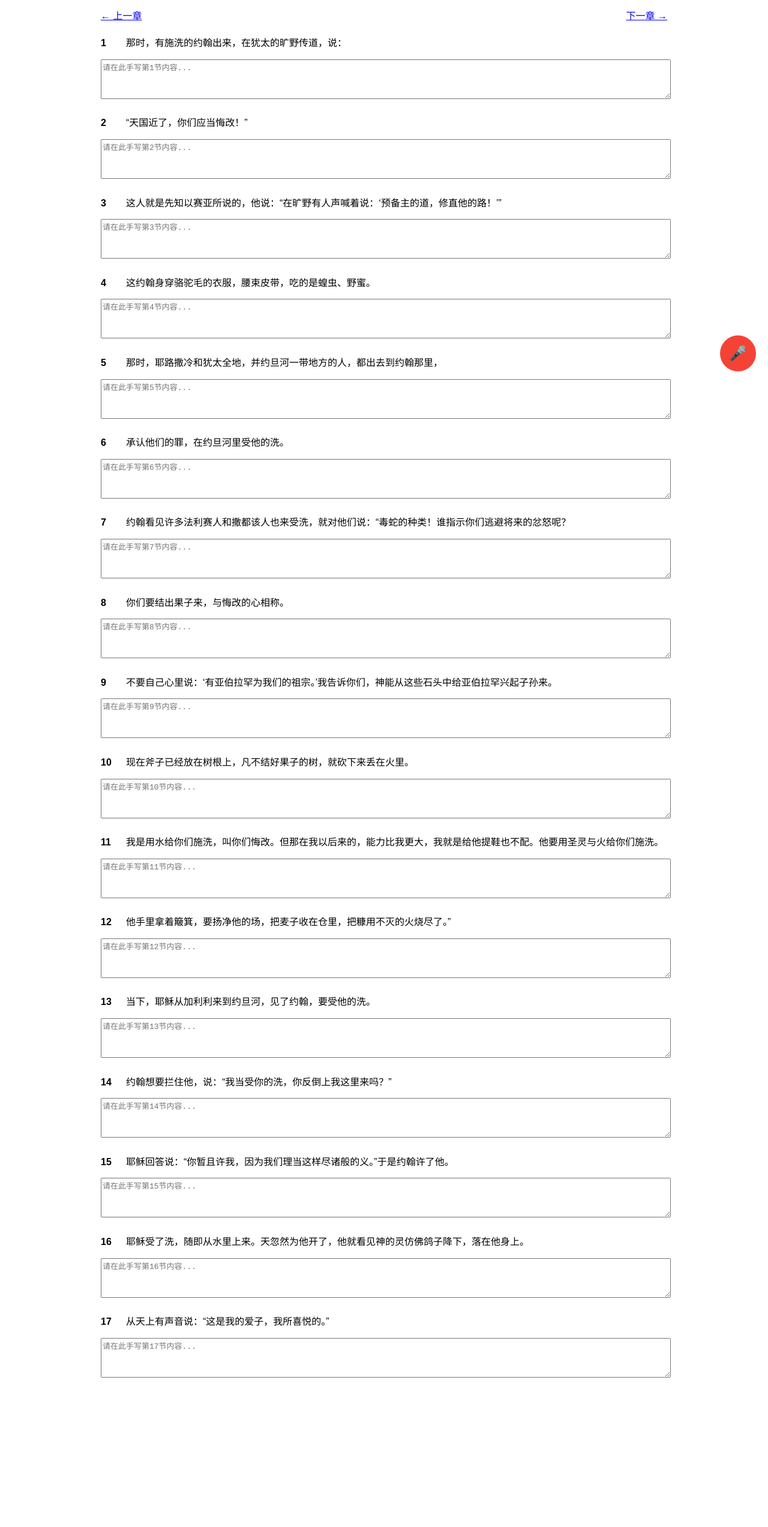
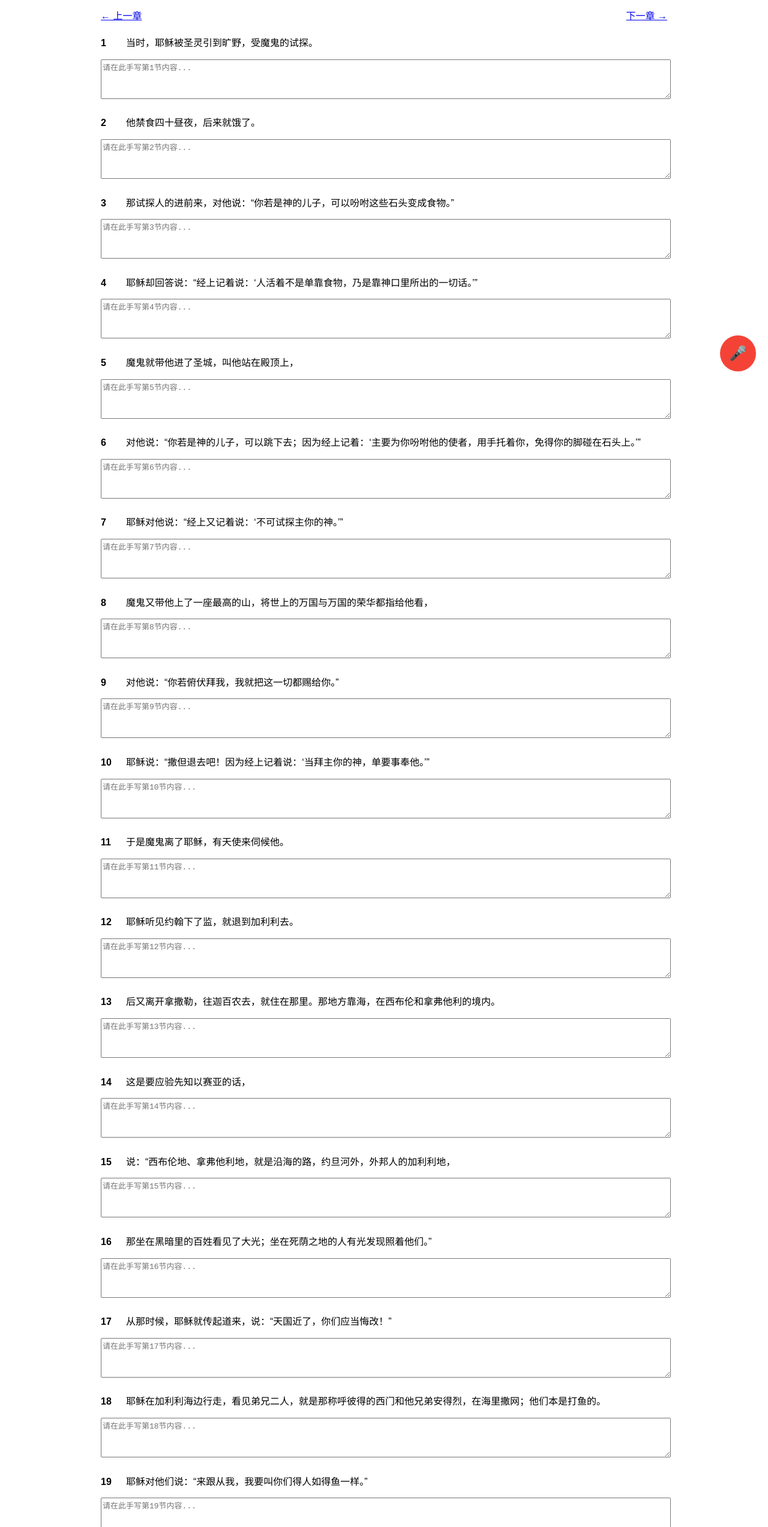
Before and after one commit to noemisuh/faith-bible-copy, a plain HTML site: page matthew004-copy.html in a window 1280 px wide. Shown: the part 161-2706 px from the top of the page at 60% size. Before the commit the page ends 2524 px from the top, so only its background shows below. Drawn offline with Linux system fonts and the light colour scheme.

Commit message:
Update matthew004-copy.html

```diff
--- a/matthew004-copy.html
+++ b/matthew004-copy.html
@@ -2,7 +2,7 @@
 <html lang="zh-CN">
 <head>
   <meta charset="UTF-8" />
-  <title>马太福音 3章</title>
+  <title>马太福音 4章</title>
   <style>
     body {
       font-family: "Noto Sans SC", sans-serif;
@@ -72,63 +72,87 @@
     <input type="text" placeholder="搜索经文、词语…" />
   </div>
 
-  <h1>📜 马太福音 第3章</h1>
+  <h1>📜 马太福音 第4章</h1>
 
   <div class="nav">
-    <a href="matthew002.html">← 上一章</a>
-    <a href="matthew004.html">下一章 →</a>
+    <a href="matthew003.html">← 上一章</a>
+    <a href="matthew005.html">下一章 →</a>
   </div>
 
-  <div class="verse"><span class="num">1</span>那时，有施洗的约翰出来，在犹太的旷野传道，说：</div>
+  <div class="verse"><span class="num">1</span>当时，耶稣被圣灵引到旷野，受魔鬼的试探。</div>
   <textarea placeholder="请在此手写第1节内容..."></textarea>
 
-  <div class="verse"><span class="num">2</span>“天国近了，你们应当悔改！”</div>
+  <div class="verse"><span class="num">2</span>他禁食四十昼夜，后来就饿了。</div>
   <textarea placeholder="请在此手写第2节内容..."></textarea>
 
-  <div class="verse"><span class="num">3</span>这人就是先知以赛亚所说的，他说：“在旷野有人声喊着说：‘预备主的道，修直他的路！’”</div>
+  <div class="verse"><span class="num">3</span>那试探人的进前来，对他说：“你若是神的儿子，可以吩咐这些石头变成食物。”</div>
   <textarea placeholder="请在此手写第3节内容..."></textarea>
 
-  <div class="verse"><span class="num">4</span>这约翰身穿骆驼毛的衣服，腰束皮带，吃的是蝗虫、野蜜。</div>
+  <div class="verse"><span class="num">4</span>耶稣却回答说：“经上记着说：‘人活着不是单靠食物，乃是靠神口里所出的一切话。’”</div>
   <textarea placeholder="请在此手写第4节内容..."></textarea>
 
-  <div class="verse"><span class="num">5</span>那时，耶路撒冷和犹太全地，并约旦河一带地方的人，都出去到约翰那里，</div>
+  <div class="verse"><span class="num">5</span>魔鬼就带他进了圣城，叫他站在殿顶上，</div>
   <textarea placeholder="请在此手写第5节内容..."></textarea>
 
-  <div class="verse"><span class="num">6</span>承认他们的罪，在约旦河里受他的洗。</div>
+  <div class="verse"><span class="num">6</span>对他说：“你若是神的儿子，可以跳下去；因为经上记着：‘主要为你吩咐他的使者，用手托着你，免得你的脚碰在石头上。’”</div>
   <textarea placeholder="请在此手写第6节内容..."></textarea>
 
-  <div class="verse"><span class="num">7</span>约翰看见许多法利赛人和撒都该人也来受洗，就对他们说：“毒蛇的种类！谁指示你们逃避将来的忿怒呢？</div>
+  <div class="verse"><span class="num">7</span>耶稣对他说：“经上又记着说：‘不可试探主你的神。’”</div>
   <textarea placeholder="请在此手写第7节内容..."></textarea>
 
-  <div class="verse"><span class="num">8</span>你们要结出果子来，与悔改的心相称。</div>
+  <div class="verse"><span class="num">8</span>魔鬼又带他上了一座最高的山，将世上的万国与万国的荣华都指给他看，</div>
   <textarea placeholder="请在此手写第8节内容..."></textarea>
 
-  <div class="verse"><span class="num">9</span>不要自己心里说：‘有亚伯拉罕为我们的祖宗。’我告诉你们，神能从这些石头中给亚伯拉罕兴起子孙来。</div>
+  <div class="verse"><span class="num">9</span>对他说：“你若俯伏拜我，我就把这一切都赐给你。”</div>
   <textarea placeholder="请在此手写第9节内容..."></textarea>
 
-  <div class="verse"><span class="num">10</span>现在斧子已经放在树根上，凡不结好果子的树，就砍下来丢在火里。</div>
+  <div class="verse"><span class="num">10</span>耶稣说：“撒但退去吧！因为经上记着说：‘当拜主你的神，单要事奉他。’”</div>
   <textarea placeholder="请在此手写第10节内容..."></textarea>
 
-  <div class="verse"><span class="num">11</span>我是用水给你们施洗，叫你们悔改。但那在我以后来的，能力比我更大，我就是给他提鞋也不配。他要用圣灵与火给你们施洗。</div>
+  <div class="verse"><span class="num">11</span>于是魔鬼离了耶稣，有天使来伺候他。</div>
   <textarea placeholder="请在此手写第11节内容..."></textarea>
 
-  <div class="verse"><span class="num">12</span>他手里拿着簸箕，要扬净他的场，把麦子收在仓里，把糠用不灭的火烧尽了。”</div>
+  <div class="verse"><span class="num">12</span>耶稣听见约翰下了监，就退到加利利去。</div>
   <textarea placeholder="请在此手写第12节内容..."></textarea>
 
-  <div class="verse"><span class="num">13</span>当下，耶稣从加利利来到约旦河，见了约翰，要受他的洗。</div>
+  <div class="verse"><span class="num">13</span>后又离开拿撒勒，往迦百农去，就住在那里。那地方靠海，在西布伦和拿弗他利的境内。</div>
   <textarea placeholder="请在此手写第13节内容..."></textarea>
 
-  <div class="verse"><span class="num">14</span>约翰想要拦住他，说：“我当受你的洗，你反倒上我这里来吗？”</div>
+  <div class="verse"><span class="num">14</span>这是要应验先知以赛亚的话，</div>
   <textarea placeholder="请在此手写第14节内容..."></textarea>
 
-  <div class="verse"><span class="num">15</span>耶稣回答说：“你暂且许我，因为我们理当这样尽诸般的义。”于是约翰许了他。</div>
+  <div class="verse"><span class="num">15</span>说：“西布伦地、拿弗他利地，就是沿海的路，约旦河外，外邦人的加利利地，</div>
   <textarea placeholder="请在此手写第15节内容..."></textarea>
 
-  <div class="verse"><span class="num">16</span>耶稣受了洗，随即从水里上来。天忽然为他开了，他就看见神的灵仿佛鸽子降下，落在他身上。</div>
+  <div class="verse"><span class="num">16</span>那坐在黑暗里的百姓看见了大光；坐在死荫之地的人有光发现照着他们。”</div>
   <textarea placeholder="请在此手写第16节内容..."></textarea>
 
-  <div class="verse"><span class="num">17</span>从天上有声音说：“这是我的爱子，我所喜悦的。”</div>
+  <div class="verse"><span class="num">17</span>从那时候，耶稣就传起道来，说：“天国近了，你们应当悔改！”</div>
   <textarea placeholder="请在此手写第17节内容..."></textarea>
+
+  <div class="verse"><span class="num">18</span>耶稣在加利利海边行走，看见弟兄二人，就是那称呼彼得的西门和他兄弟安得烈，在海里撒网；他们本是打鱼的。</div>
+  <textarea placeholder="请在此手写第18节内容..."></textarea>
+
+  <div class="verse"><span class="num">19</span>耶稣对他们说：“来跟从我，我要叫你们得人如得鱼一样。”</div>
+  <textarea placeholder="请在此手写第19节内容..."></textarea>
+
+  <div class="verse"><span class="num">20</span>他们就立刻舍了网，跟从了他。</div>
+  <textarea placeholder="请在此手写第20节内容..."></textarea>
+
+  <div class="verse"><span class="num">21</span>从那里往前走，又看见弟兄二人，就是西庇太的儿子雅各和他兄弟约翰，同他们的父亲西庇太在船上补网。耶稣就招呼他们，</div>
+  <textarea placeholder="请在此手写第21节内容..."></textarea>
+
+  <div class="verse"><span class="num">22</span>他们立刻舍了船，别了父亲，跟从了耶稣。</div>
+  <textarea placeholder="请在此手写第22节内容..."></textarea>
+
+  <div class="verse"><span class="num">23</span>耶稣走遍加利利，在各会堂里教训人，传天国的福音，医治百姓各样的病症。</div>
+  <textarea placeholder="请在此手写第23节内容..."></textarea>
+
+  <div class="verse"><span class="num">24</span>他的名声就传遍了叙利亚。那里的人把一切害病的，就是害各样疾病、各样疼痛的和被鬼附的、癫痫的、瘫痪的，都带了来，耶稣就治好了他们。</div>
+  <textarea placeholder="请在此手写第24节内容..."></textarea>
+
+  <div class="verse"><span class="num">25</span>当时，有许多人从加利利、低加波利、耶路撒冷、犹太、约旦河外来跟着他。</div>
+  <textarea placeholder="请在此手写第25节内容..."></textarea>
 
   <button class="mic-btn" onclick="startDictation()">🎤</button>
 
```
